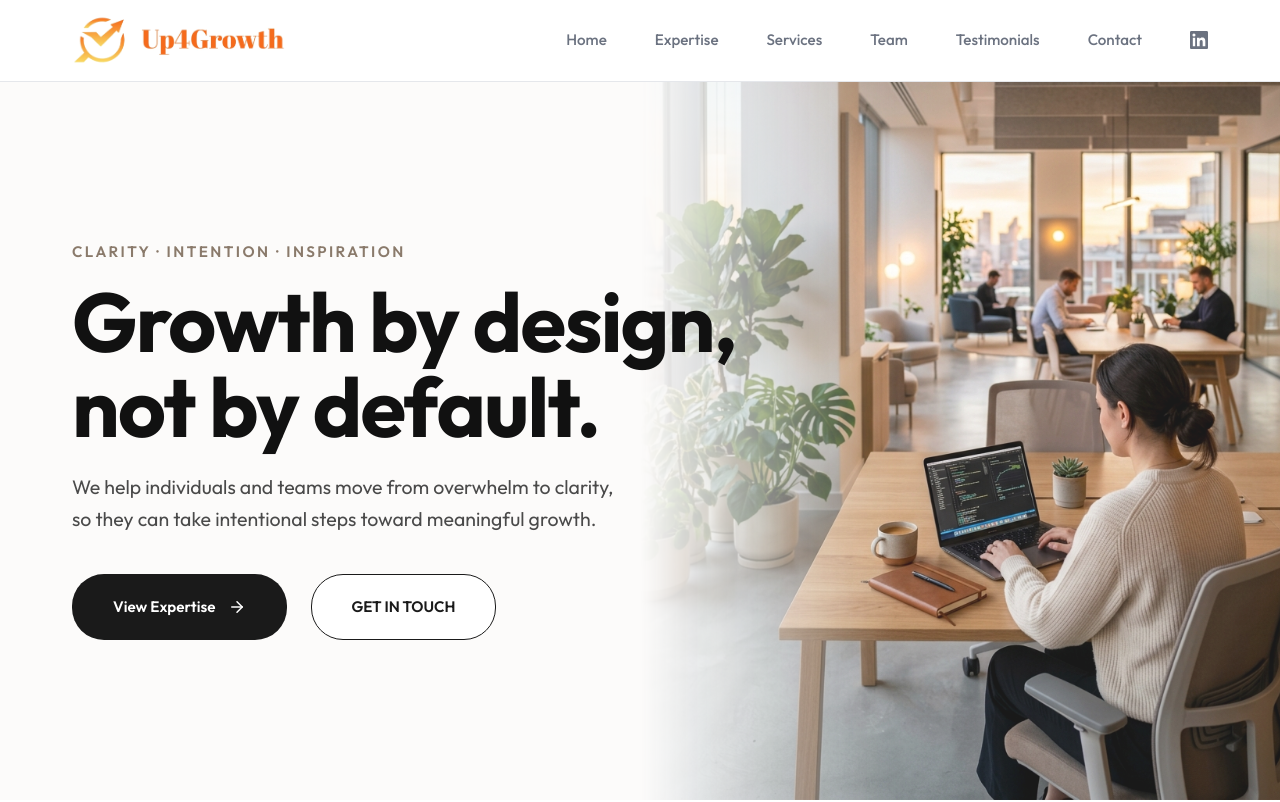
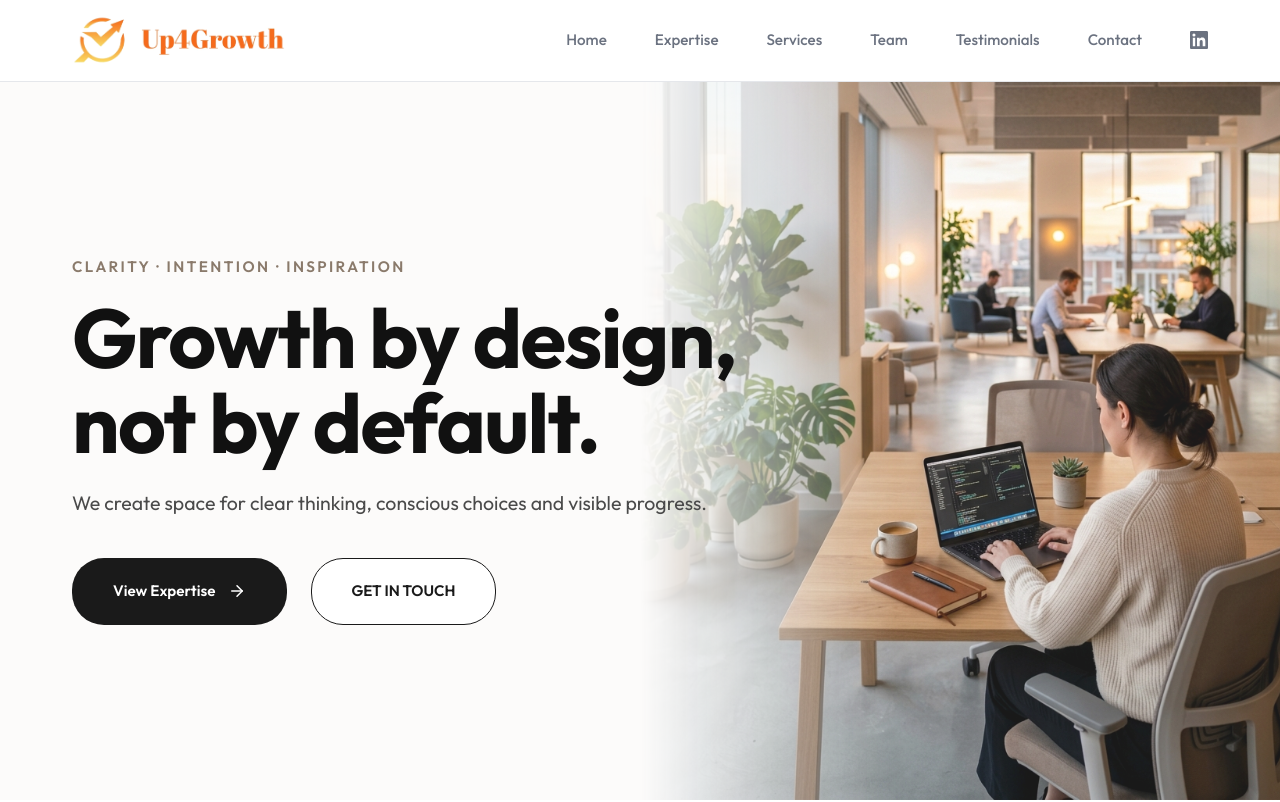
Before and after one commit to chandini-3/up4growth, a React (Vite) app: page / in a window 1280 px wide. Shown: the top 802 px of the page. Built offline with nearby package versions, Linux system fonts and the light colour scheme; a web font is replaced by a local one.

Commit message:
Update hero section text

```diff
--- a/src/App.jsx
+++ b/src/App.jsx
@@ -127,8 +127,7 @@ function App() {
               Growth by design, not by default.
             </h1>
             <p className="hero-description">
-              We help individuals and teams move from overwhelm to clarity,<br />
-              so they can take intentional steps toward meaningful growth.
+              We create space for clear thinking, conscious choices and visible progress.
             </p>
             <div className="hero-actions">
               <a href="#expertise" className="btn btn-primary">
```
